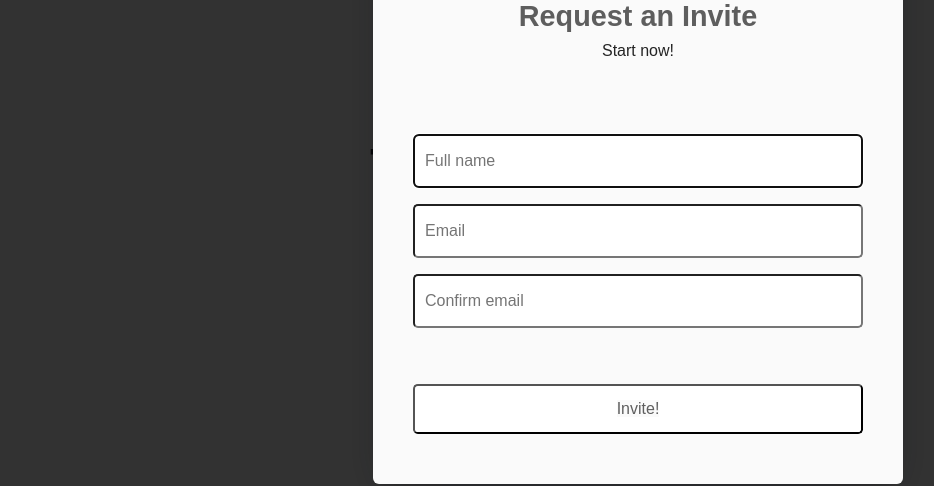
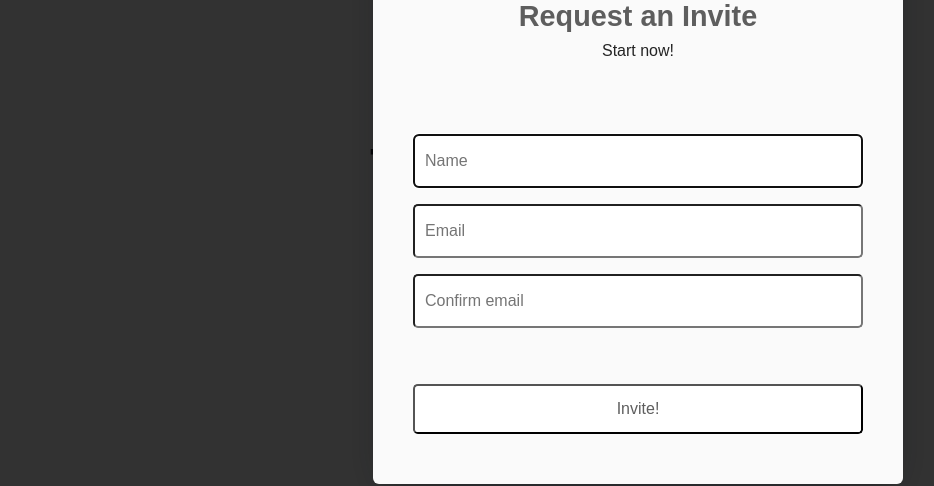
Before and after one commit to winphong/airwallex-assignment, a React (Vite) app: page / in a window 1280 px wide. Shown: the part 196-682 px from the top of the page, without its empty margins (2-936 px from the left). Built offline with nearby package versions, Linux system fonts and the light colour scheme.

Commit message:
feat: integrate react-hook-form and zod for form validation

```diff
--- a/package.json
+++ b/package.json
@@ -11,11 +11,14 @@
     "preview": "vite preview"
   },
   "dependencies": {
+    "@hookform/resolvers": "^3.9.1",
     "@radix-ui/react-dialog": "^1.1.4",
     "@radix-ui/react-icons": "^1.3.2",
     "react": "^18.3.1",
     "react-dom": "^18.3.1",
-    "styled-components": "^6.1.13"
+    "react-hook-form": "^7.54.1",
+    "styled-components": "^6.1.13",
+    "zod": "^3.24.1"
   },
   "devDependencies": {
     "@eslint/js": "^9.15.0",
--- a/src/GlobalStyles.ts
+++ b/src/GlobalStyles.ts
@@ -7,9 +7,10 @@ const GlobalStyles = createGlobalStyle`
     background-color: rgb(250,250,250);
   }
 
-  h1, h2, h3, h4, h5, h6, p, pre {
+  h1, h2, h3, h4, h5, h6, p, pre, span {
     margin: 0;
     padding: 0;
+    background-color: transparent;
   }
 `;
 
--- a/src/components/Button.tsx
+++ b/src/components/Button.tsx
@@ -1,21 +1,23 @@
 import { media } from "@/theme";
-import styled from "styled-components";
-import { ReactNode } from "react";
+import styled, { useTheme } from "styled-components";
+import { forwardRef, ReactNode } from "react";
 import Typo from "./Typography";
-import React from "react";
 
 interface Props {
-  onClick: () => void;
+  onClick?: () => void;
   children: ReactNode;
   className?: string;
+  disabled?: boolean;
 }
 
-const Button = React.forwardRef<HTMLButtonElement, Props>(
-  ({ onClick, children, className }, ref) => {
+const Button = forwardRef<HTMLButtonElement, Props>(
+  ({ onClick, children, className, disabled }, ref) => {
+    const theme = useTheme();
+
     return (
       <ButtonContainer className={className}>
-        <StyledButton ref={ref} onClick={onClick}>
-          <Typo.Label>{children}</Typo.Label>
+        <StyledButton disabled={disabled} ref={ref} onClick={onClick}>
+          <Typo.Label color={theme.color.gray1}>{children}</Typo.Label>
         </StyledButton>
       </ButtonContainer>
     );
@@ -43,4 +45,6 @@ const StyledButton = styled.button`
   border-radius: 0.3rem;
 `;
 
+Button.displayName = "Button";
+
 export default Button;
--- /dev/null
+++ b/src/components/ControlledInput/index.tsx
@@ -0,0 +1,65 @@
+import { ForwardedRef, forwardRef, useCallback } from "react";
+import { Controller, useFormContext, Path, FieldValues } from "react-hook-form";
+import Input from "@/components/Input";
+import styled from "styled-components";
+
+type ControlledInputProps<T> = {
+  name: Path<T>;
+  placeholder?: string;
+};
+
+export const ControlledInput = forwardRef(
+  <T extends FieldValues>(
+    { name, placeholder }: ControlledInputProps<T>,
+    forwardedRef: ForwardedRef<HTMLInputElement>
+  ) => {
+    const {
+      control,
+      formState: { errors },
+    } = useFormContext<T>();
+
+    const handleRef = useCallback(
+      (instance: HTMLInputElement | null) => {
+        if (typeof forwardedRef === "function") {
+          forwardedRef(instance);
+        } else if (forwardedRef) {
+          forwardedRef.current = instance;
+        }
+      },
+      [forwardedRef]
+    );
+
+    return (
+      <Controller
+        name={name}
+        control={control}
+        render={({ field }) => {
+          const error = errors[field.name];
+
+          return (
+            <div>
+              <Input
+                {...field}
+                ref={(e: HTMLInputElement | null) => {
+                  handleRef(e);
+                  field.ref(e);
+                }}
+                placeholder={placeholder}
+              />
+              {error && typeof error.message === "string" && (
+                <ErrorText>{error.message}</ErrorText>
+              )}
+            </div>
+          );
+        }}
+      />
+    );
+  }
+);
+
+const ErrorText = styled.p`
+  color: ${(props) => props.theme.color.red};
+  font-style: italic;
+`;
+
+ControlledInput.displayName = "ControlledInput";
--- a/src/components/Form/index.tsx
+++ b/src/components/Form/index.tsx
@@ -1,19 +1,47 @@
 import styled from "styled-components";
-import Input from "../Input";
 import Button from "../Button";
+import { useForm, SubmitHandler, FormProvider } from "react-hook-form";
+import { zodResolver } from "@hookform/resolvers/zod";
+import { ControlledInput } from "../ControlledInput";
+import { inviteFormSchema } from "@/validator";
 
 interface Props {
   fullWidth?: boolean;
 }
 
+export interface InviteFormState {
+  name: string;
+  email: string;
+  confirmEmail: string;
+}
+
 const Form = ({ fullWidth }: Props) => {
+  const form = useForm<InviteFormState>({
+    defaultValues: {
+      name: "",
+      email: "",
+      confirmEmail: "",
+    },
+    resolver: zodResolver(inviteFormSchema),
+  });
+
+  const onSubmit: SubmitHandler<InviteFormState> = (data) => {
+    console.log(data);
+  };
+
+  const disabled = Object.keys(form.formState.errors).length > 0;
+
   return (
-    <Container fullWidth={fullWidth}>
-      <Input fieldName="name" placeholder="Full name" />
-      <Input fieldName="email" placeholder="Email" />
-      <Input fieldName="confirmEmail" placeholder="Confirm email" />
-      <StyledButton onClick={() => console.log("Invite")}>Invite!</StyledButton>
-    </Container>
+    <FormProvider {...form}>
+      <form onSubmit={form.handleSubmit(onSubmit)}>
+        <Container fullWidth={fullWidth}>
+          <ControlledInput name="name" placeholder="Name" />
+          <ControlledInput name="email" placeholder="Email" />
+          <ControlledInput name="confirmEmail" placeholder="Confirm email" />
+          <StyledButton disabled={disabled}>Invite!</StyledButton>
+        </Container>
+      </form>
+    </FormProvider>
   );
 };
 
@@ -32,6 +60,10 @@ const StyledButton = styled(Button)`
     background-color: white;
     min-height: 50px;
   }
+
+  :disabled {
+    background-color: ${(props) => props.theme.color.gray3};
+  }
 `;
 
 export default Form;
--- a/src/components/Input/index.tsx
+++ b/src/components/Input/index.tsx
@@ -1,17 +1,26 @@
+import { forwardRef } from "react";
+import { ControllerRenderProps } from "react-hook-form";
 import styled from "styled-components";
 
-interface Props {
-  fieldName: string;
+type Props = {
   placeholder?: string;
-}
-const Input = ({ fieldName, placeholder }: Props) => {
-  return (
-    <Fieldset>
-      <FormInput id={fieldName} placeholder={placeholder} />
-    </Fieldset>
-  );
-};
+} & ControllerRenderProps;
 
+const Input = forwardRef<HTMLInputElement, Props>(
+  ({ name, placeholder, ...rest }, ref) => {
+    return (
+      <Fieldset>
+        <FormInput
+          id={name}
+          name={name}
+          placeholder={placeholder}
+          ref={ref}
+          {...rest}
+        />
+      </Fieldset>
+    );
+  }
+);
 const Fieldset = styled.fieldset`
   all: unset;
   width: 100%;
@@ -29,4 +38,6 @@ const FormInput = styled.input`
   color: ${(props) => props.theme.color.gray1};
 `;
 
+Input.displayName = "Input";
+
 export default Input;
--- a/src/components/Typography/index.tsx
+++ b/src/components/Typography/index.tsx
@@ -4,7 +4,7 @@ interface TypographyProps {
   size?: string;
   weight?: number;
 }
-const Label = styled.span<TypographyProps>`
+const Label = styled.p<TypographyProps>`
   font-size: ${(props) => props.size ?? props.theme.fontSizes.base};
   color: ${(props) => props.color || props.theme.color.gray1};
   font-weight: ${(props) => props.weight ?? 500};
--- a/src/theme.ts
+++ b/src/theme.ts
@@ -16,6 +16,7 @@ export const theme = {
     gray4: "#D9D9D9",
     gray5: "#F1EFEF",
     white: "#FFFFFF",
+    red: "#C30010",
   },
   fontSizes: {
     base: "16px",
--- /dev/null
+++ b/src/validator/index.tsx
@@ -0,0 +1,14 @@
+import { z } from "zod";
+
+export const inviteFormSchema = z
+  .object({
+    name: z
+      .string()
+      .min(6, { message: "Name must be at least 6 characters long" }),
+    email: z.string().email({ message: "Invalid email address" }),
+    confirmEmail: z.string().email({ message: "Invalid email address" }),
+  })
+  .refine((data) => data.email === data.confirmEmail, {
+    message: "Email must match the one provided above",
+    path: ["confirmEmail"],
+  });
```
Also changed, not shown: 1 other file (tests, documents, lock files or other folders).
